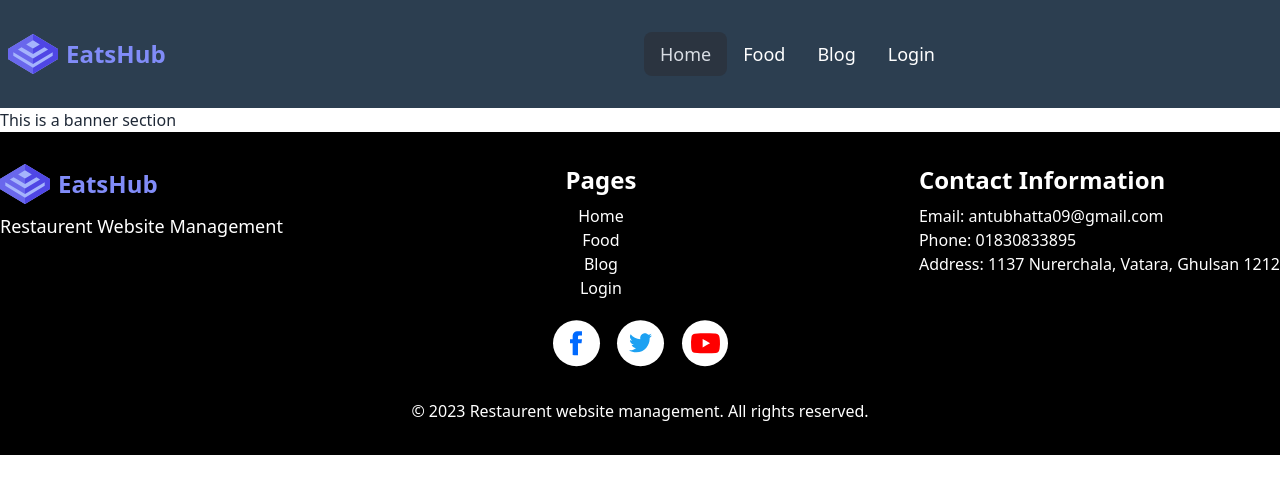
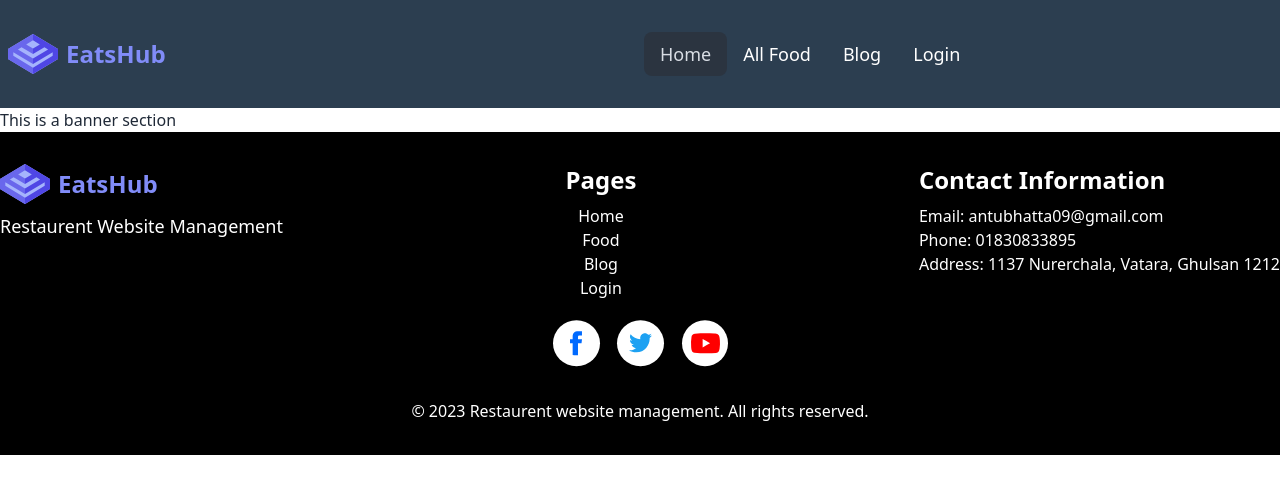
Before and after one commit to antubhatta/restaurent-management-website-11-client, a React (Vite) app: page / in a window 1280 px wide. Shown: the top 494 px of the page. Built offline with nearby package versions, Linux system fonts and the light colour scheme.

Commit message:
implemented error page successfully

```diff
--- a/src/Shared/Navbar/Navbar.jsx
+++ b/src/Shared/Navbar/Navbar.jsx
@@ -14,7 +14,7 @@ const Navbar = () => {
 
     const navLinks = <>
         <li><NavLink to="/">Home</NavLink></li>
-        <li><NavLink to="/food">Food</NavLink></li>
+        <li><NavLink to="/food">All Food</NavLink></li>
         <li><NavLink to="/blog">Blog</NavLink></li>
         <li><NavLink to="/login">Login</NavLink></li>
 
```
